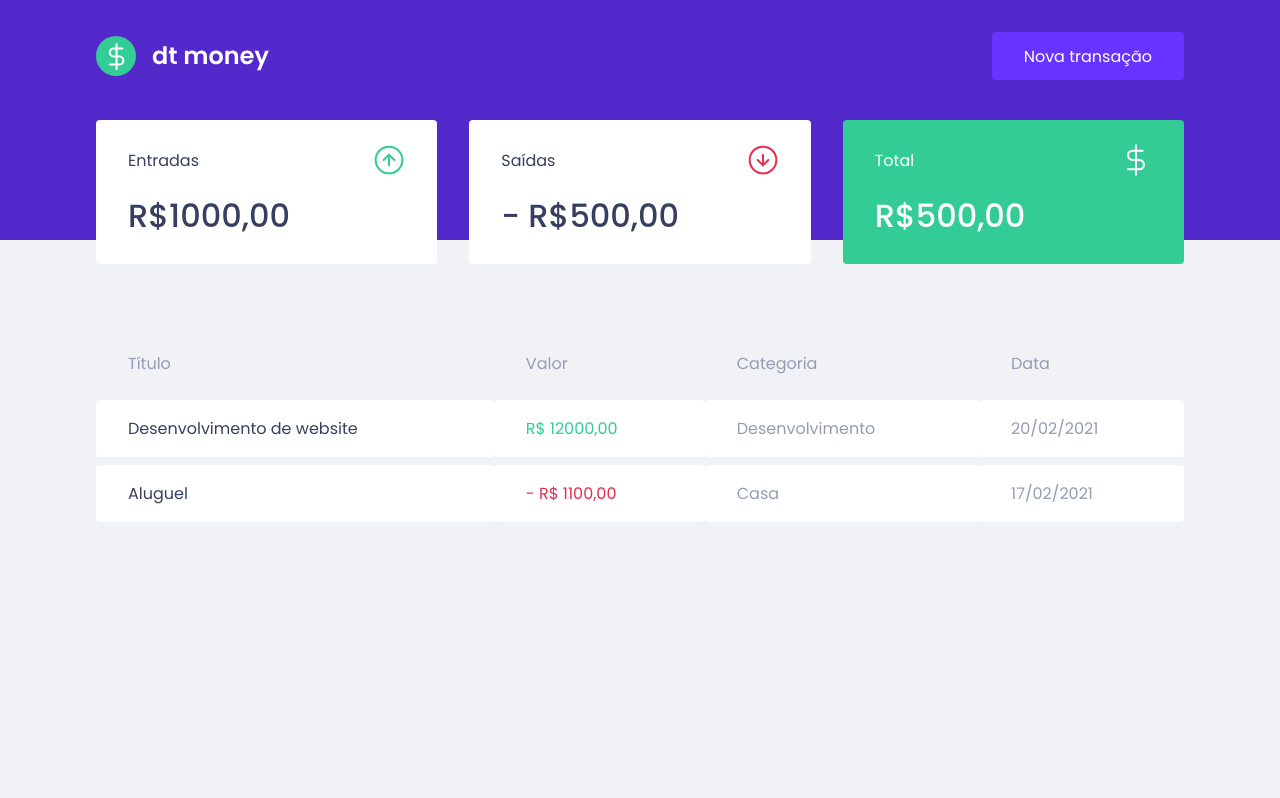
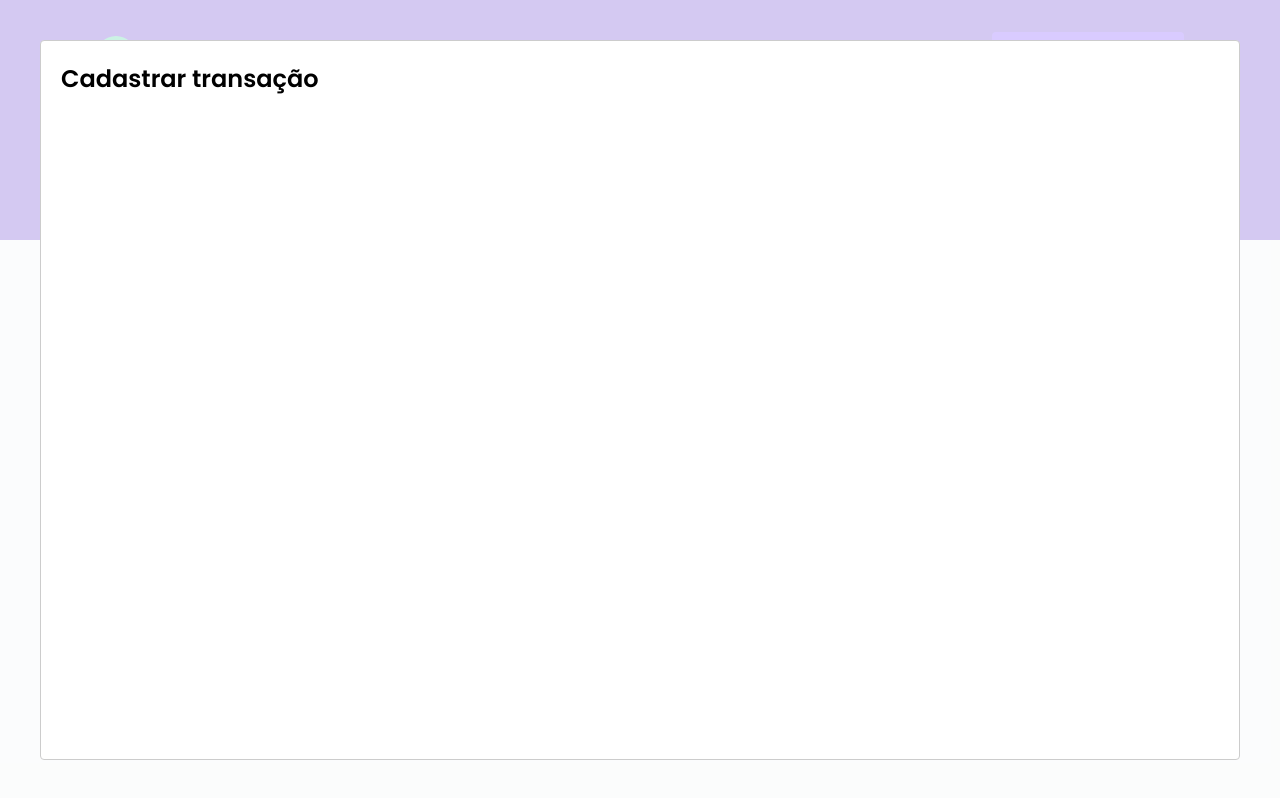
Before and after one commit to ferrariflaviaa/FMoney, a React (Create React App) app: page / in a window 1280 px wide. Both pictures are taken after a click on the button "Nova transação". Built offline with nearby package versions, Linux system fonts and the light colour scheme; no server answers; what miragejs would draw is missing.

Commit message:
configuring modal

```diff
--- a/package.json
+++ b/package.json
@@ -7,6 +7,7 @@
     "miragejs": "^0.1.43",
     "react": "^17.0.2",
     "react-dom": "^17.0.2",
+    "react-modal": "^3.14.4",
     "react-scripts": "5.0.0",
     "styled-components": "^5.3.3",
     "web-vitals": "^2.1.0"
@@ -19,6 +20,7 @@
     "@types/node": "^16.7.13",
     "@types/react": "^17.0.20",
     "@types/react-dom": "^17.0.9",
+    "@types/react-modal": "^3.13.1",
     "@types/styled-components": "^5.1.23",
     "typescript": "^4.4.2"
   },
--- a/src/App.tsx
+++ b/src/App.tsx
@@ -1,11 +1,34 @@
 import { Dashboard } from "./components/Dashboard";
 import { Header } from "./components/Header";
 import {GlobalStyle} from "./styles/global"
+import Modal from 'react-modal';
+import { useState } from "react";
+
+Modal.setAppElement('#root');
+
 function App() {
+  //CRIANDO A MODAL
+  const [isNewTransactionModalOpen, setIsNewTransactionModalOpen] = useState(false);
+
+  //USUARIO ABRINDO:
+  function handleOpenNewTransactionModal(){
+    setIsNewTransactionModalOpen(true);
+  }
+
+  //USARIO FECHANDO:
+  function handleCloseNewTransactionModal(){
+    setIsNewTransactionModalOpen(false);
+  }
   return (
     <>
-      <Header/>
+      <Header onOpenNewTransactionModal={handleOpenNewTransactionModal}/>
       <Dashboard/>
+
+      <Modal isOpen={isNewTransactionModalOpen}
+      onRequestClose={handleCloseNewTransactionModal}>
+        <h2>Cadastrar transação</h2>
+      </Modal>
+
       <GlobalStyle/>
     </>
   );
--- a/src/components/Header/index.tsx
+++ b/src/components/Header/index.tsx
@@ -1,15 +1,24 @@
+import { useState } from 'react';
+import Modal from 'react-modal';
 import logoImg from '../../assets/logo.svg'
-
 import { Container, Content } from './styles'
 
-export function Header(){
+//PROPRIEDADES QUE HEADER PODE RECEBER:
+interface HeaderProps{
+    onOpenNewTransactionModal: () => void;
+}
+
+export function Header({onOpenNewTransactionModal}: HeaderProps){
+
     return(
         <Container>
             <Content>
                 <img src={logoImg} alt="Logo da aplicação DT Money" />
-                <button type="button">
+                <button type="button" onClick={onOpenNewTransactionModal}>
                     Nova transação
                 </button>
+
+
             </Content>
         </Container>
     )
```
Also changed, not shown: 1 other file (tests, documents, lock files or other folders).
